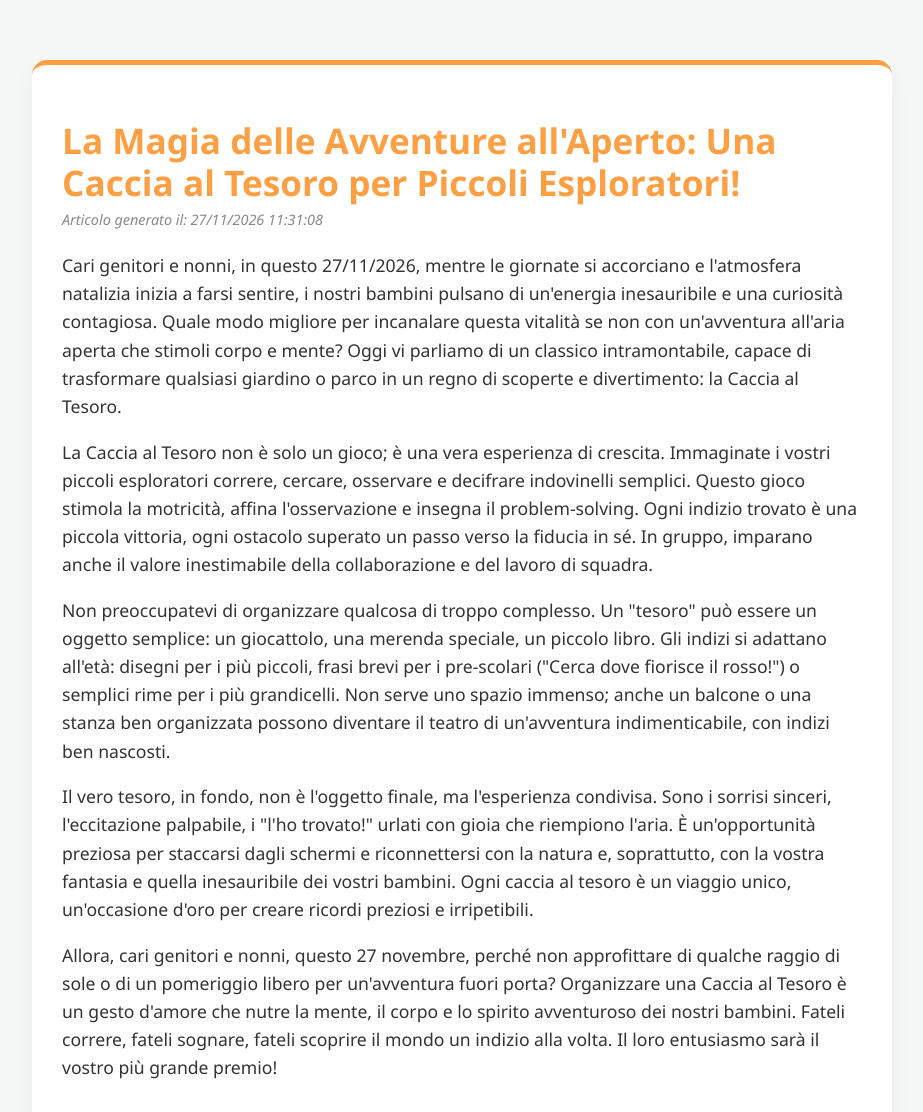
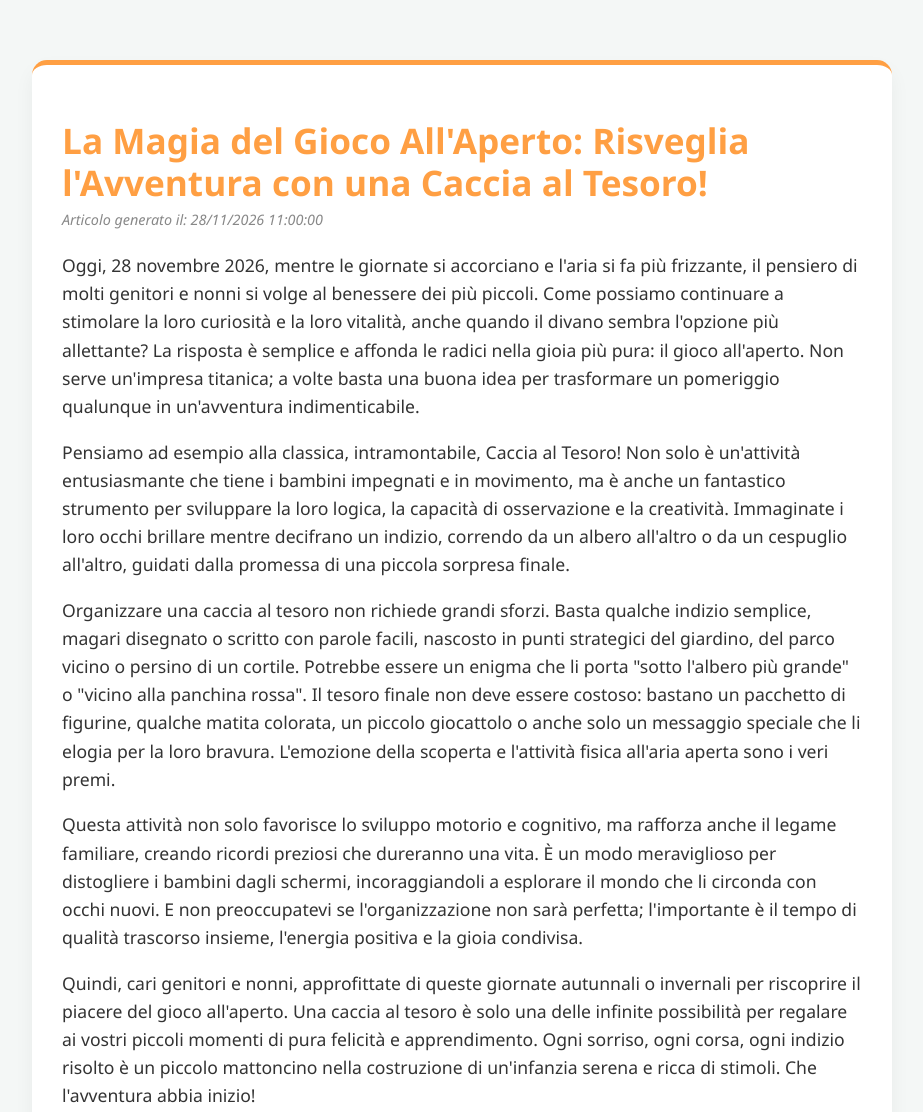
Before and after one commit to oleizard/orvia.github.io, a plain HTML site: page index.html in a window 1280 px wide. Shown: the whole page, without its empty margins (178-1101 px from the left). Drawn offline with Linux system fonts and the light colour scheme.

Commit message:
Aggiornamento automatico articolo quotidiano

```diff
--- a/index.html
+++ b/index.html
@@ -16,14 +16,14 @@
 </head>
 <body>
     <div class="container">
-        <h1>La Magia delle Avventure all'Aperto: Una Caccia al Tesoro per Piccoli Esploratori!</h1>
-        <span class="data">Articolo generato il: 27/11/2026 11:31:08</span>
+        <h1>La Magia del Gioco All'Aperto: Risveglia l'Avventura con una Caccia al Tesoro!</h1>
+        <span class="data">Articolo generato il: 28/11/2026 11:00:00</span>
         <div>
-            <p>Cari genitori e nonni, in questo 27/11/2026, mentre le giornate si accorciano e l'atmosfera natalizia inizia a farsi sentire, i nostri bambini pulsano di un'energia inesauribile e una curiosità contagiosa. Quale modo migliore per incanalare questa vitalità se non con un'avventura all'aria aperta che stimoli corpo e mente? Oggi vi parliamo di un classico intramontabile, capace di trasformare qualsiasi giardino o parco in un regno di scoperte e divertimento: la Caccia al Tesoro.</p>
-            <p>La Caccia al Tesoro non è solo un gioco; è una vera esperienza di crescita. Immaginate i vostri piccoli esploratori correre, cercare, osservare e decifrare indovinelli semplici. Questo gioco stimola la motricità, affina l'osservazione e insegna il problem-solving. Ogni indizio trovato è una piccola vittoria, ogni ostacolo superato un passo verso la fiducia in sé. In gruppo, imparano anche il valore inestimabile della collaborazione e del lavoro di squadra.</p>
-            <p>Non preoccupatevi di organizzare qualcosa di troppo complesso. Un "tesoro" può essere un oggetto semplice: un giocattolo, una merenda speciale, un piccolo libro. Gli indizi si adattano all'età: disegni per i più piccoli, frasi brevi per i pre-scolari ("Cerca dove fiorisce il rosso!") o semplici rime per i più grandicelli. Non serve uno spazio immenso; anche un balcone o una stanza ben organizzata possono diventare il teatro di un'avventura indimenticabile, con indizi ben nascosti.</p>
-            <p>Il vero tesoro, in fondo, non è l'oggetto finale, ma l'esperienza condivisa. Sono i sorrisi sinceri, l'eccitazione palpabile, i "l'ho trovato!" urlati con gioia che riempiono l'aria. È un'opportunità preziosa per staccarsi dagli schermi e riconnettersi con la natura e, soprattutto, con la vostra fantasia e quella inesauribile dei vostri bambini. Ogni caccia al tesoro è un viaggio unico, un'occasione d'oro per creare ricordi preziosi e irripetibili.</p>
-            <p>Allora, cari genitori e nonni, questo 27 novembre, perché non approfittare di qualche raggio di sole o di un pomeriggio libero per un'avventura fuori porta? Organizzare una Caccia al Tesoro è un gesto d'amore che nutre la mente, il corpo e lo spirito avventuroso dei nostri bambini. Fateli correre, fateli sognare, fateli scoprire il mondo un indizio alla volta. Il loro entusiasmo sarà il vostro più grande premio!</p>
+            <p>Oggi, 28 novembre 2026, mentre le giornate si accorciano e l'aria si fa più frizzante, il pensiero di molti genitori e nonni si volge al benessere dei più piccoli. Come possiamo continuare a stimolare la loro curiosità e la loro vitalità, anche quando il divano sembra l'opzione più allettante? La risposta è semplice e affonda le radici nella gioia più pura: il gioco all'aperto. Non serve un'impresa titanica; a volte basta una buona idea per trasformare un pomeriggio qualunque in un'avventura indimenticabile.</p>
+            <p>Pensiamo ad esempio alla classica, intramontabile, Caccia al Tesoro! Non solo è un'attività entusiasmante che tiene i bambini impegnati e in movimento, ma è anche un fantastico strumento per sviluppare la loro logica, la capacità di osservazione e la creatività. Immaginate i loro occhi brillare mentre decifrano un indizio, correndo da un albero all'altro o da un cespuglio all'altro, guidati dalla promessa di una piccola sorpresa finale.</p>
+            <p>Organizzare una caccia al tesoro non richiede grandi sforzi. Basta qualche indizio semplice, magari disegnato o scritto con parole facili, nascosto in punti strategici del giardino, del parco vicino o persino di un cortile. Potrebbe essere un enigma che li porta "sotto l'albero più grande" o "vicino alla panchina rossa". Il tesoro finale non deve essere costoso: bastano un pacchetto di figurine, qualche matita colorata, un piccolo giocattolo o anche solo un messaggio speciale che li elogia per la loro bravura. L'emozione della scoperta e l'attività fisica all'aria aperta sono i veri premi.</p>
+            <p>Questa attività non solo favorisce lo sviluppo motorio e cognitivo, ma rafforza anche il legame familiare, creando ricordi preziosi che dureranno una vita. È un modo meraviglioso per distogliere i bambini dagli schermi, incoraggiandoli a esplorare il mondo che li circonda con occhi nuovi. E non preoccupatevi se l'organizzazione non sarà perfetta; l'importante è il tempo di qualità trascorso insieme, l'energia positiva e la gioia condivisa.</p>
+            <p>Quindi, cari genitori e nonni, approfittate di queste giornate autunnali o invernali per riscoprire il piacere del gioco all'aperto. Una caccia al tesoro è solo una delle infinite possibilità per regalare ai vostri piccoli momenti di pura felicità e apprendimento. Ogni sorriso, ogni corsa, ogni indizio risolto è un piccolo mattoncino nella costruzione di un'infanzia serena e ricca di stimoli. Che l'avventura abbia inizio!</p>
         </div>
     </div>
     </body>
```
